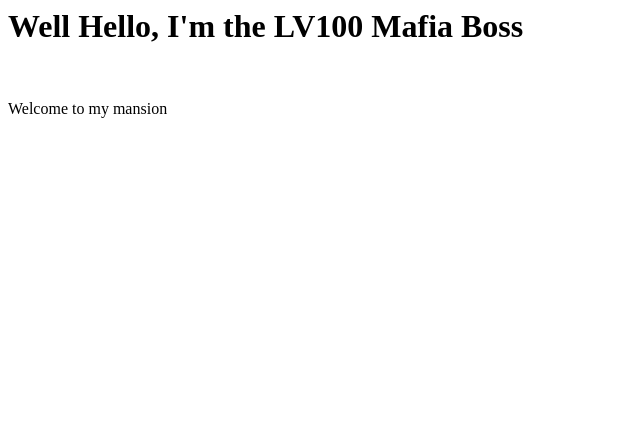
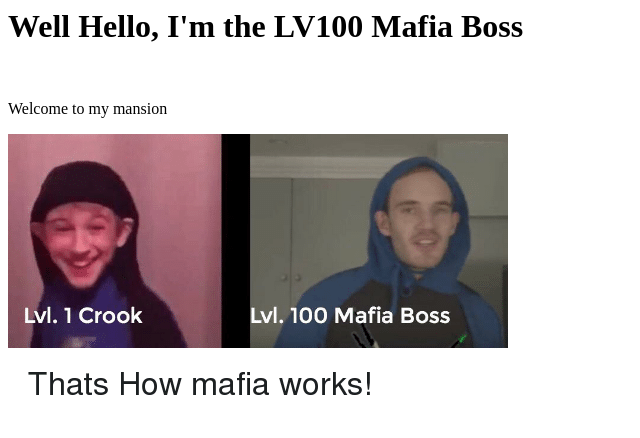
Before and after one commit to LV100MafiaBoss/LV100MafiaBoss.github.io, a plain HTML site: page index.html in a window 1280 px wide. Shown: the whole page, without its empty margins (0-640 px from the left). Drawn offline with Linux system fonts and the light colour scheme.

Commit message:
Update index.html

```diff
--- a/index.html
+++ b/index.html
@@ -6,5 +6,6 @@
 		<h1>Well Hello, I'm the LV100 Mafia Boss</h1>
 		<br>
 		<p>Welcome to my mansion</p>
+		<img src="mafiabossman.png"></img>
 	</body>
 </html>
```
